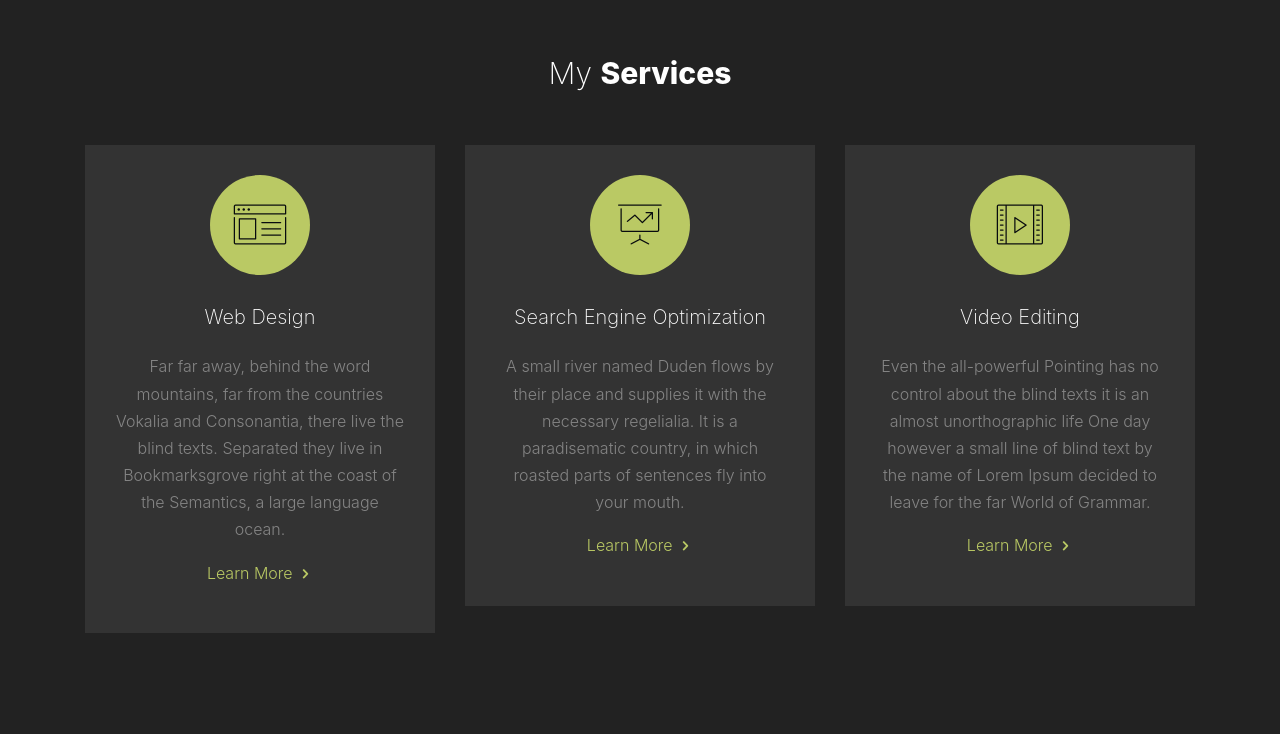
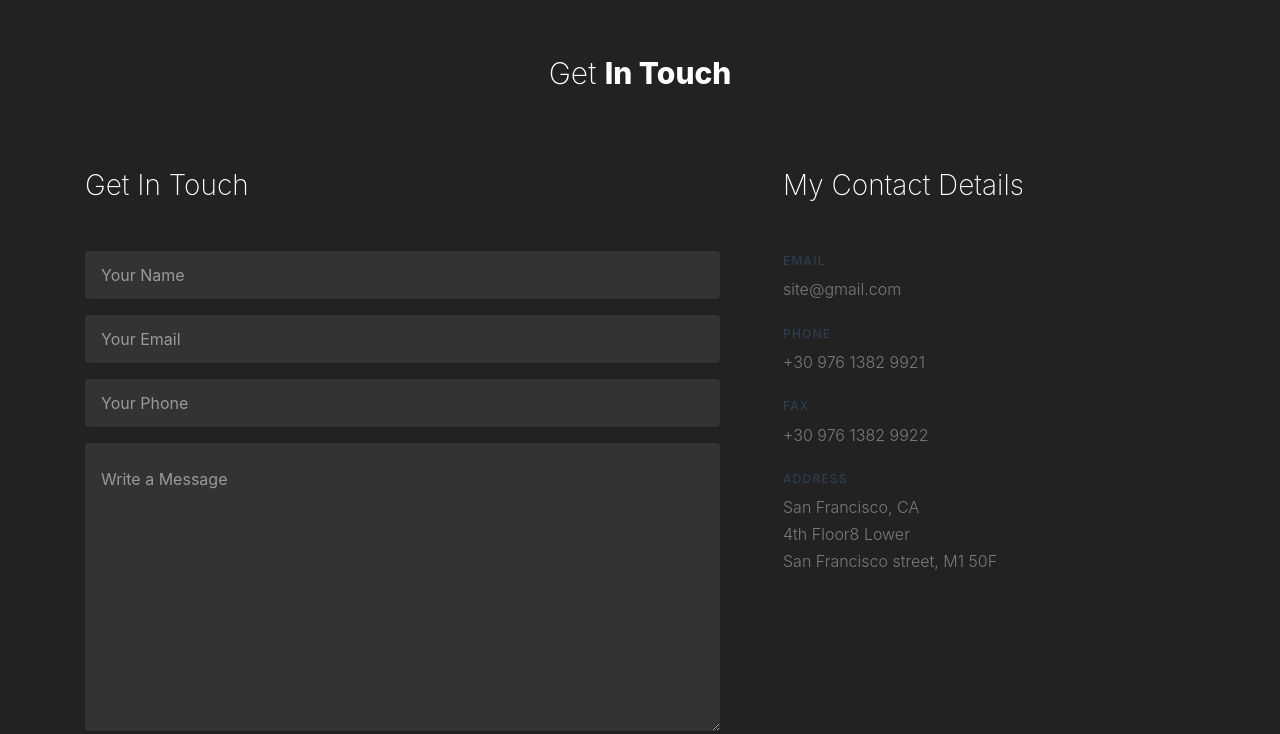
Before and after one commit to PeterShakerBoutros/portfolio, a plain HTML site: page index.html in a window 1280 px wide. Shown: the part 2798-3532 px from the top of the page. Drawn offline with nearby package versions, Linux system fonts and the light colour scheme; files whose address does not match are found by name.

```diff
--- a/index.html
+++ b/index.html
@@ -137,7 +137,7 @@
 	</section>
 
 
-	<section class="site-section pb-0"  id="section-services">
+	<!-- <section class="site-section pb-0"  id="section-services">
 		<div class="container">
 
 			<div class="row mb-4">
@@ -247,7 +247,7 @@
 
 			</div>
 		</div>
-	</section>
+	</section> -->
 
 	<section class="site-section" id="section-contact">
 		<div class="container">
```
